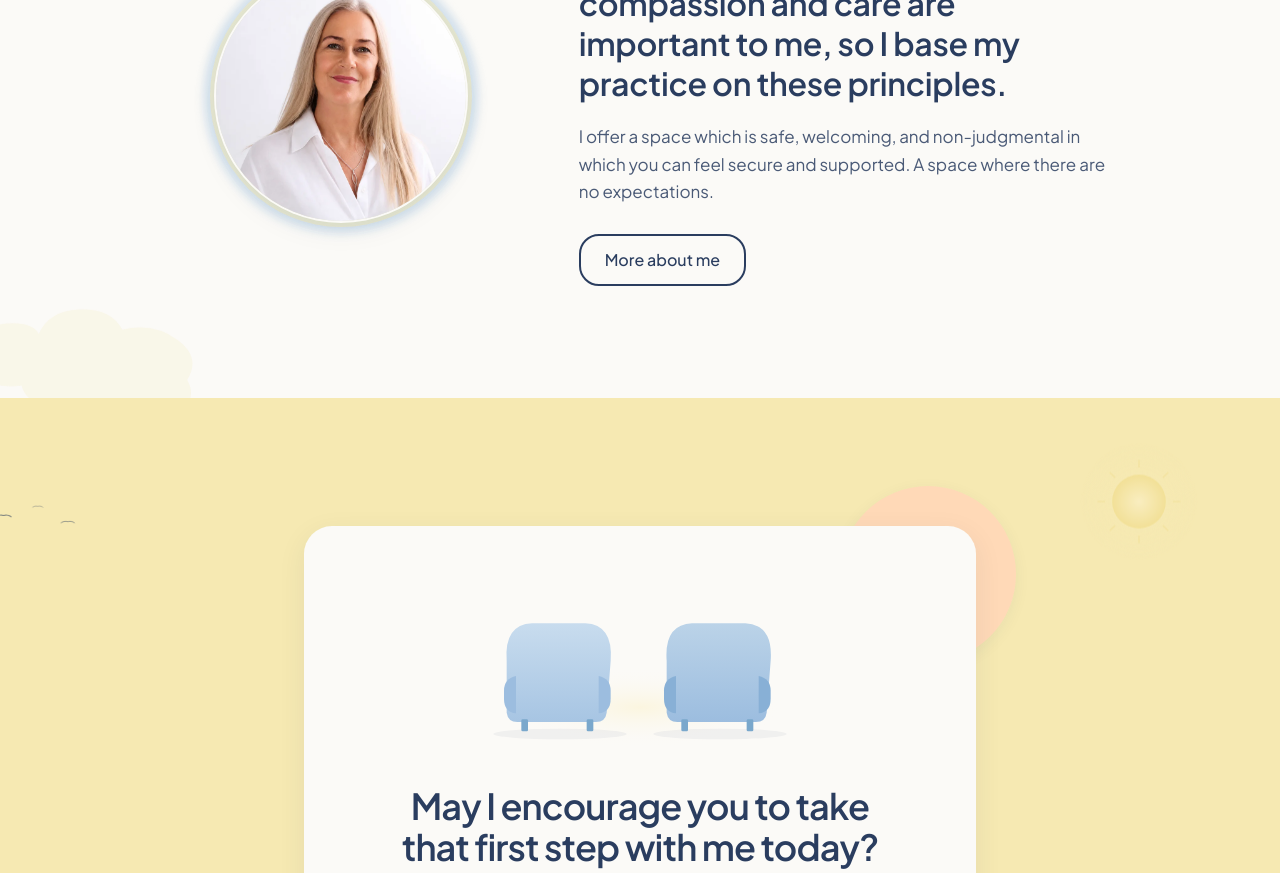
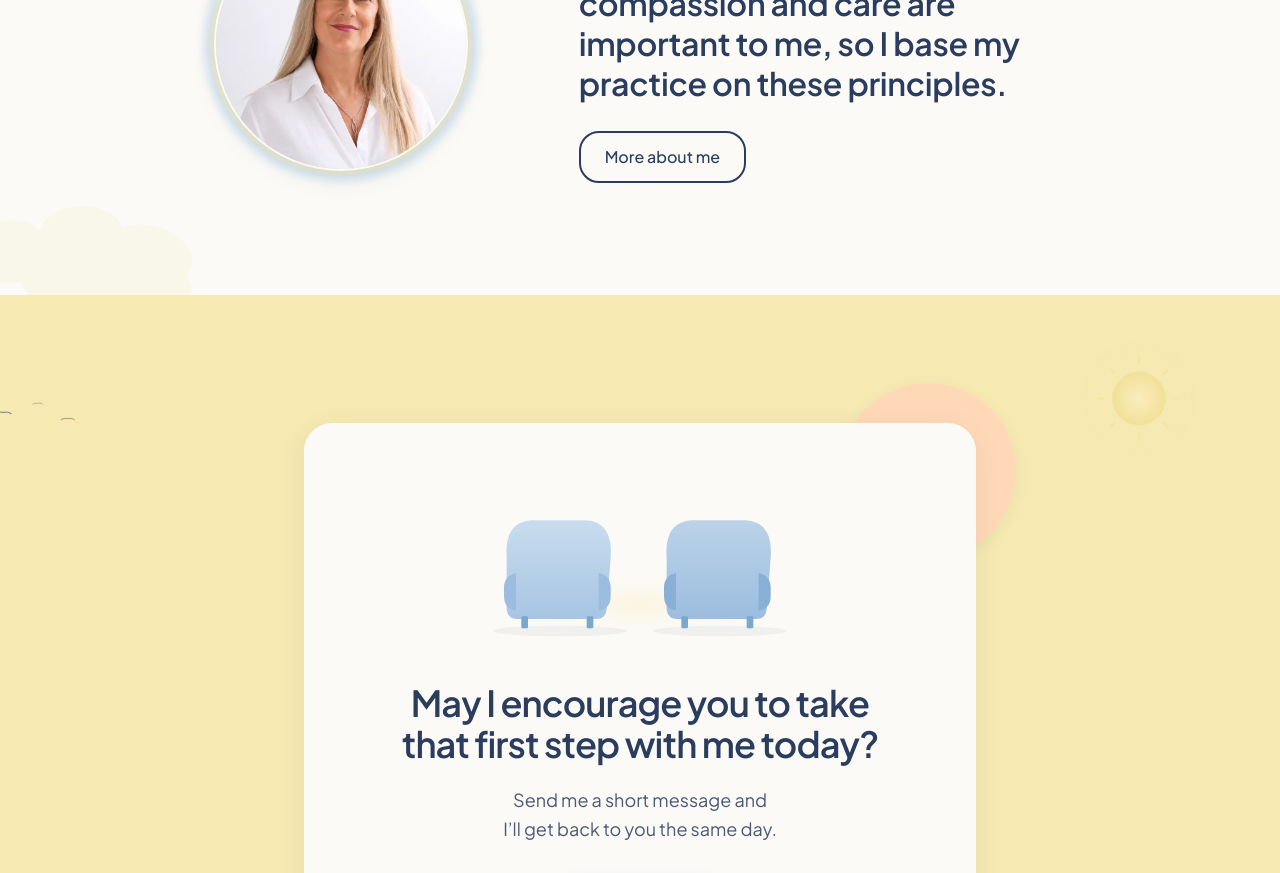
Before and after one commit to TheRebornAlwin/hampshireheadspace, a Next.js app: page / in a window 1280 px wide. Shown: the part 3520-4393 px from the top of the page. Built offline with nearby package versions, Linux system fonts and the light colour scheme.

Commit message:
Homepage About Me: remove paragraph per Ruth, keep headline + button only

```diff
--- a/app/page.tsx
+++ b/app/page.tsx
@@ -303,11 +303,6 @@ export default function HomePage() {
                   I&rsquo;m Ruth, and connection, compassion and care are
                   important to me, so I base my practice on these principles.
                 </h2>
-                <p className="mx-auto mt-5 max-w-xl text-[16px] leading-relaxed text-navy/85 sm:text-[17px] md:mx-0">
-                  I offer a space which is safe, welcoming, and non-judgmental
-                  in which you can feel secure and supported. A space where
-                  there are no expectations.
-                </p>
                 <div className="mt-7 flex justify-center md:justify-start">
                   <Button href="/about/" variant="secondary">
                     More about me
```
